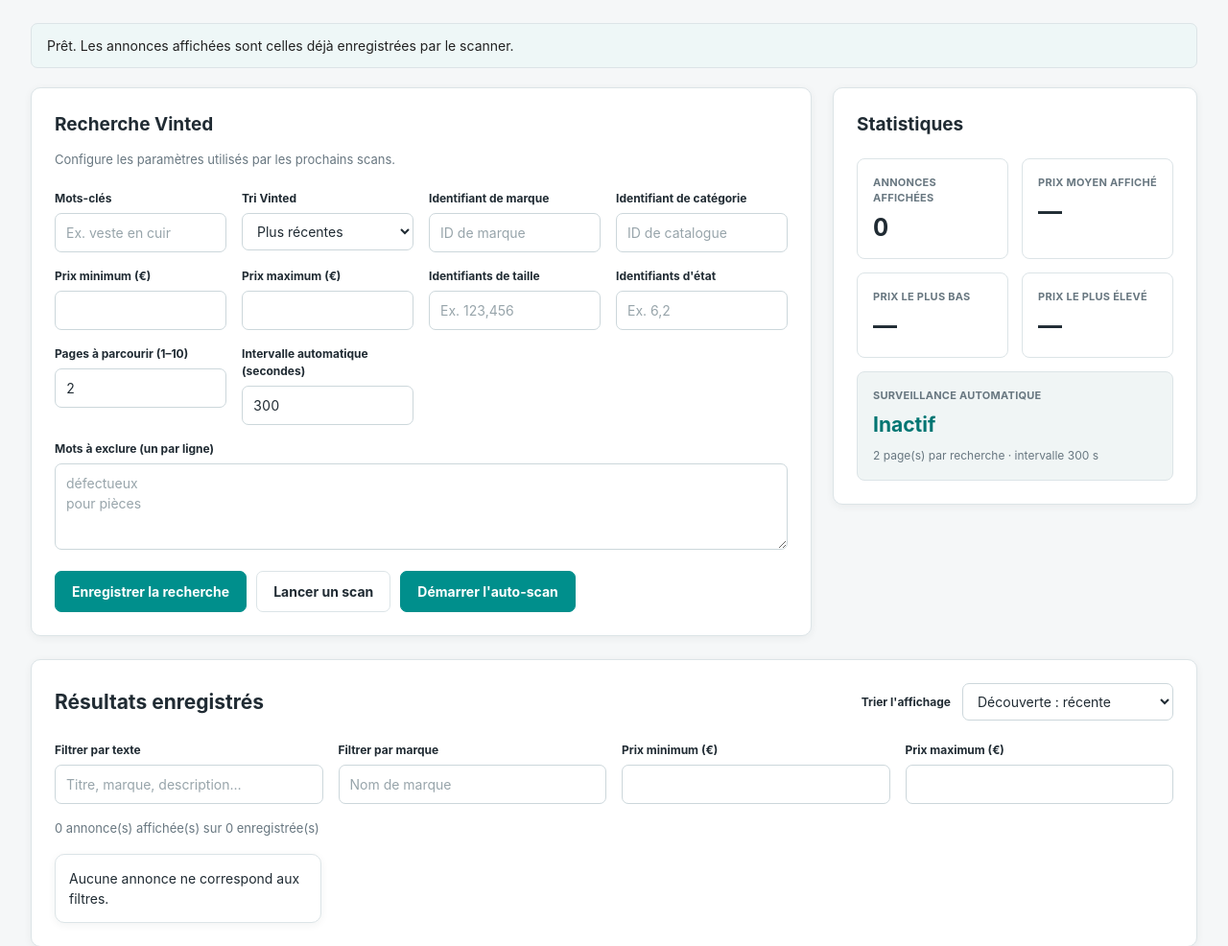
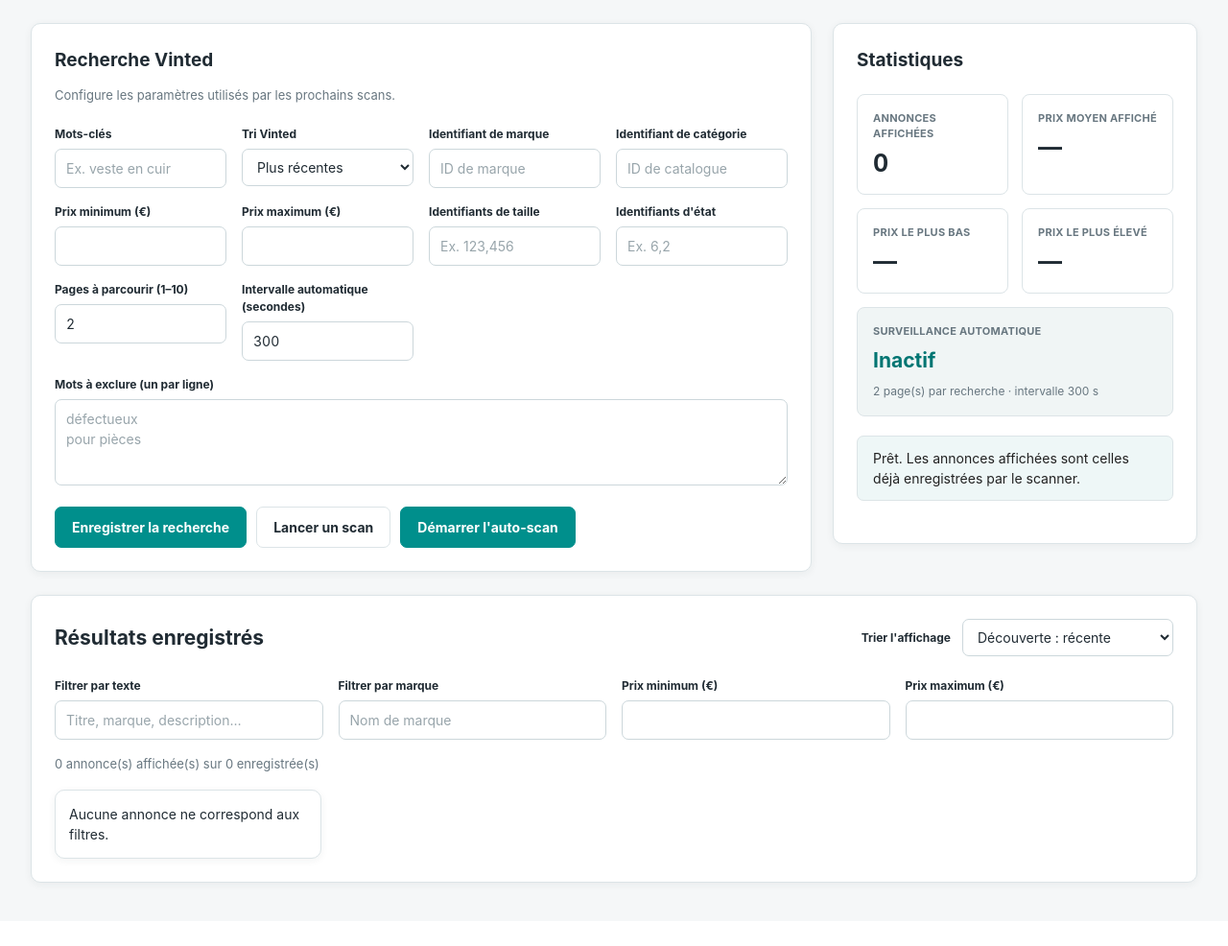
Before and after one commit to Imagir0/vinted-watcher, a FastAPI app: page / in a window 1280 px wide. Shown: the part 76-1062 px from the top of the page at 96% size. After the commit the page ends 1002 px from the top, so only its background shows below. Run offline with FastAPI, Linux system fonts and the light colour scheme; data comes from the database, SQL or seed files in the repository; data that the repository does not hold is empty.

Commit message:
Changement interface

```diff
--- a/app/static/css/style.css
+++ b/app/static/css/style.css
@@ -123,7 +123,7 @@ main {
 }
 
 .status {
-    margin: 0 0 20px;
+    margin: 20px 0 20px;
     padding: 12px 16px;
     border: 1px solid var(--border);
     border-radius: 7px;
--- a/app/templates/index.html
+++ b/app/templates/index.html
@@ -20,10 +20,6 @@
 </header>
 
 <main>
-
-    <p id="notice" class="status" role="status">
-        Chargement de la configuration…
-    </p>
 
     <section class="top-cards">
 
@@ -165,6 +161,10 @@
                 </div>
 
             </div>
+
+          <p id="notice" class="status" role="status">
+              Chargement de la configuration…
+          </p>
         </aside>
 
     </section>
```
